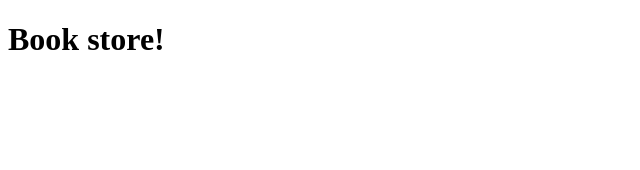
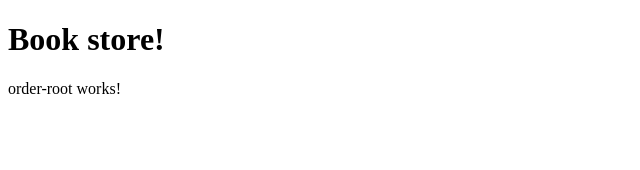
Before and after one commit to cedricclaus/booksorder, an Angular app: page / in a window 1280 px wide. Shown: the top 170 px of the page, without its empty margins (0-640 px from the left). Built offline with nearby package versions, Linux system fonts and the light colour scheme.

Commit message:
import module and component

```diff
--- a/src/app/app.component.html
+++ b/src/app/app.component.html
@@ -1,3 +1,5 @@
 <h1>
   {{title}}
 </h1>
+
+<app-order-root></app-order-root>
--- a/src/app/app.module.ts
+++ b/src/app/app.module.ts
@@ -4,6 +4,8 @@ import { FormsModule } from '@angular/forms';
 import { HttpModule } from '@angular/http';
 
 import { AppComponent } from './app.component';
+import {OrderModule} from "./order/order.module";
+
 
 @NgModule({
   declarations: [
@@ -12,7 +14,8 @@ import { AppComponent } from './app.component';
   imports: [
     BrowserModule,
     FormsModule,
-    HttpModule
+    HttpModule,
+    OrderModule
   ],
   providers: [],
   bootstrap: [AppComponent]
--- a/src/app/order/order.module.ts
+++ b/src/app/order/order.module.ts
@@ -6,6 +6,7 @@ import { OrderRootComponent } from './order-root/order-root.component';
   imports: [
     CommonModule
   ],
+  exports : [OrderRootComponent],
   declarations: [OrderRootComponent]
 })
 export class OrderModule { }
```
